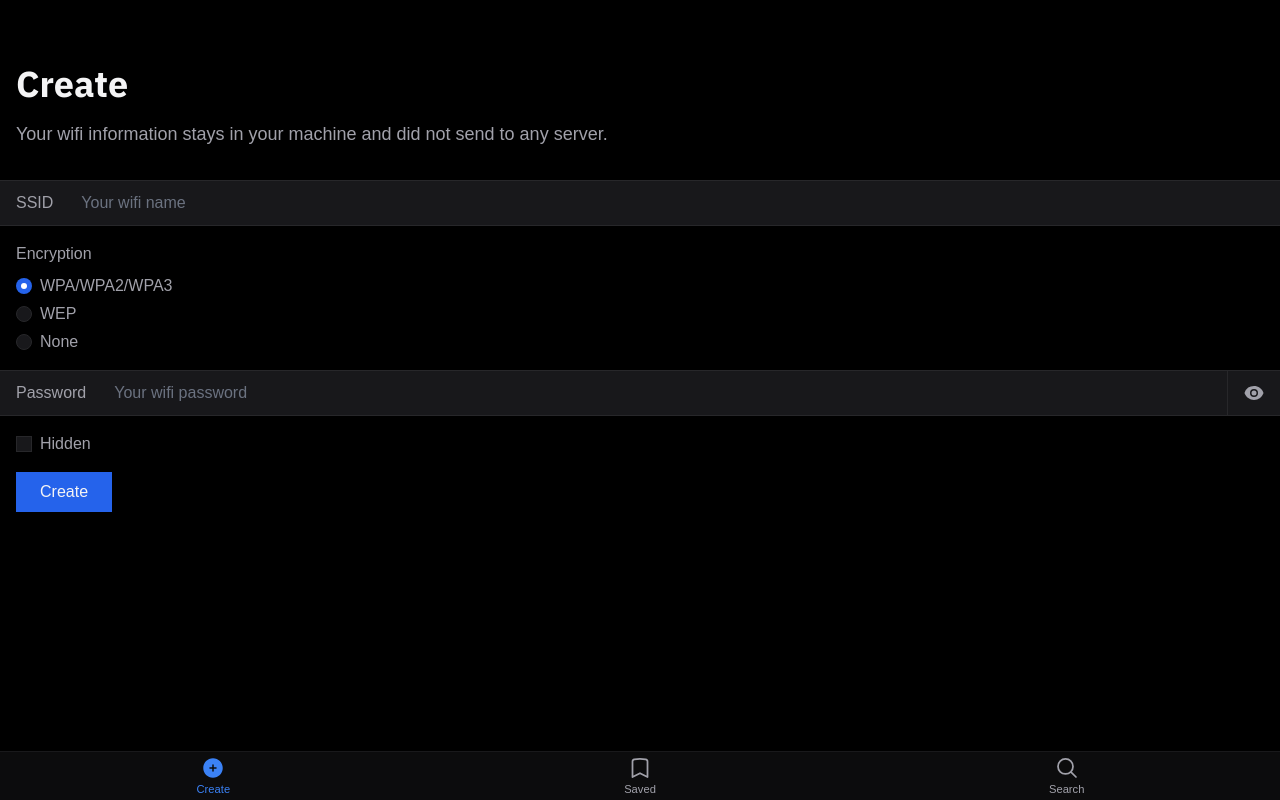
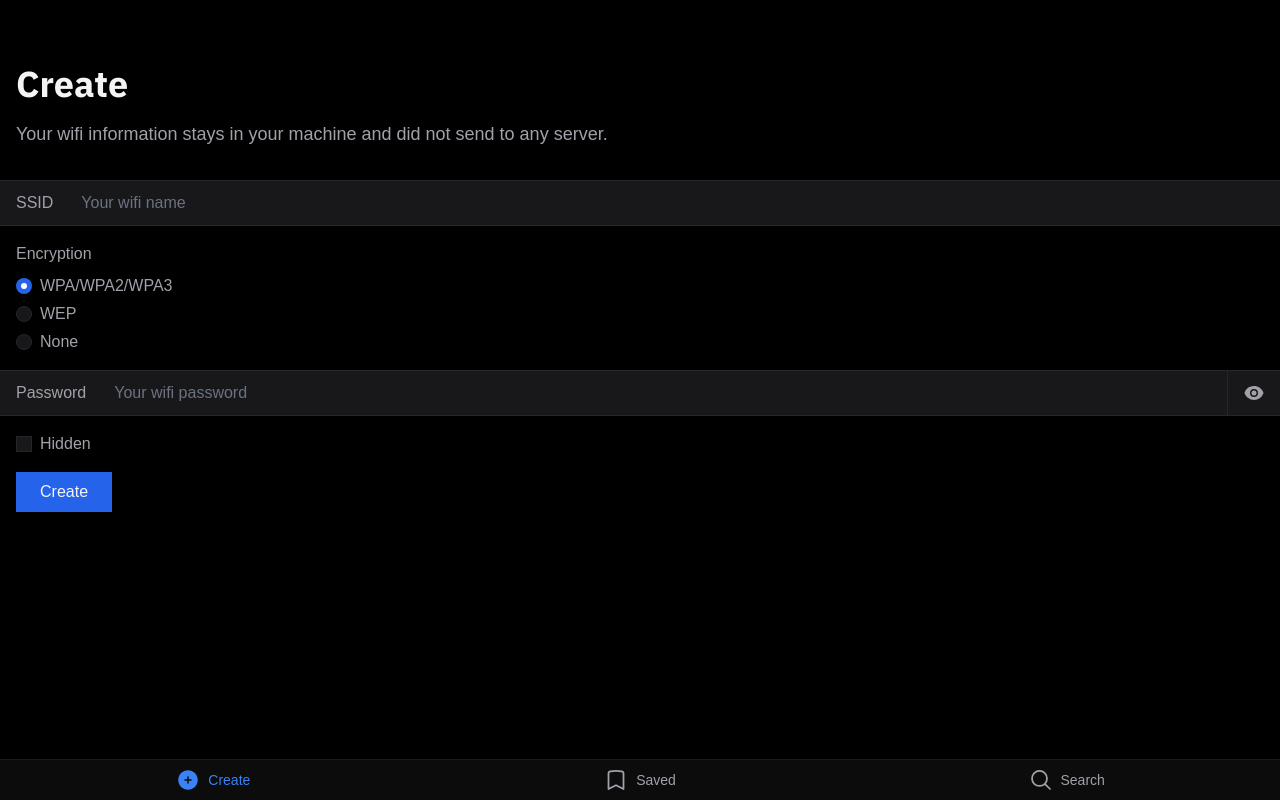
Before and after one commit to qhungg289/wifi-qrcode-generator, a SvelteKit app: page / in a window 1280 px wide. Built offline with nearby package versions, Linux system fonts and the light colour scheme; a web font is replaced by a local one.

Commit message:
update nav layout

```diff
--- a/src/routes/+layout.svelte
+++ b/src/routes/+layout.svelte
@@ -91,10 +91,10 @@
 		</div>
 	{/if}
 	<nav
-		class="pt-1 pb-[0.15rem] flex items-center justify-around bg-zinc-900/50 backdrop-blur-md text-zinc-400 text-[0.7rem] border-t border-zinc-800/50 z-10"
+		class="pt-1 pb-[0.15rem] sm:py-2 flex items-center justify-around bg-zinc-900/50 backdrop-blur-md text-zinc-400 text-[0.7rem] sm:text-sm border-t border-zinc-800/50 z-10"
 	>
 		<a
-			class="flex flex-col items-center gap-[0.05rem] w-full"
+			class="flex flex-col sm:flex-row sm:justify-center items-center gap-[0.05rem] sm:gap-2 w-full"
 			class:text-blue-500={$page.url.pathname === "/"}
 			href="/"
 		>
@@ -130,7 +130,7 @@
 			<span>Create</span>
 		</a>
 		<a
-			class="flex flex-col items-center gap-[0.05rem] w-full"
+			class="flex flex-col sm:flex-row sm:justify-center items-center gap-[0.05rem] sm:gap-2 w-full"
 			class:text-blue-500={$page.url.pathname === "/saved"}
 			href="/saved"
 		>
@@ -166,7 +166,7 @@
 			<span>Saved</span></a
 		>
 		<a
-			class="flex flex-col items-center gap-[0.05rem] w-full"
+			class="flex flex-col sm:flex-row sm:justify-center items-center gap-[0.05rem] sm:gap-2 w-full"
 			class:text-blue-500={$page.url.pathname === "/search"}
 			href="/search"
 			><svg
```
